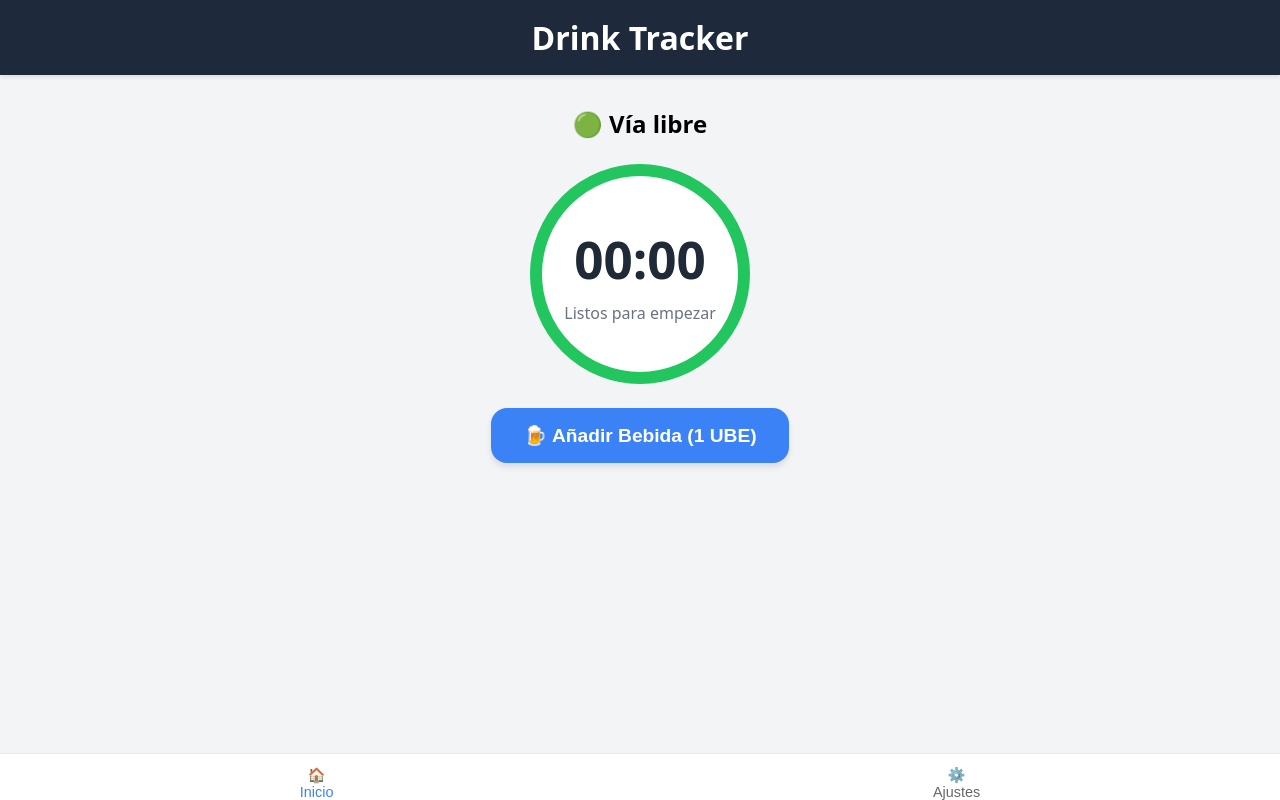
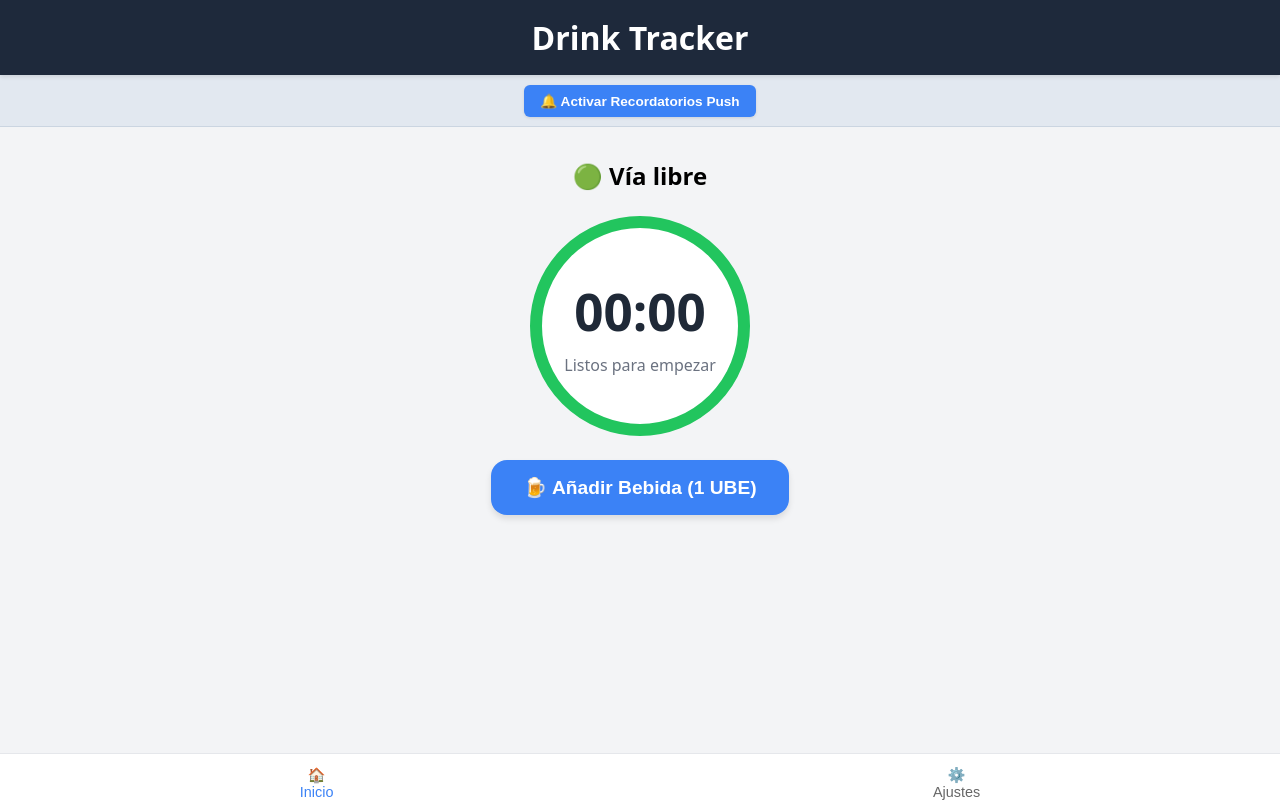
Before and after one commit to arribi/drink-tracker-frontend, a React (Vite) app: page / in a window 1280 px wide. Built offline with nearby package versions, Linux system fonts and the light colour scheme.

Commit message:
feat: flujo de suscripción push

```diff
--- a/src/App.jsx
+++ b/src/App.jsx
@@ -1,19 +1,81 @@
 import { useState } from 'react'
 import Dashboard from './components/Dashboard'
 import Settings from './components/Settings'
+
+// 1. LLAVE VAPID PÚBLICA (Pega aquí la tuya exacta del archivo .env del backend)
+const VAPID_PUBLIC_KEY = 'BACohSw7fpHNV7IzTnao5M2TmdGl2IYm2d1UqcgyVhSKAVl-MBBK5UmznSQsA16jBVEtZtsjCykG3jXqY_4MfVI';
+
+// Función auxiliar nativa para transformar la llave VAPID y que el navegador la entienda
+function urlBase64ToUint8Array(base64String) {
+  const padding = '='.repeat((4 - base64String.length % 4) % 4);
+  const base64 = (base64String + padding).replace(/\-/g, '+').replace(/_/g, '/');
+  const rawData = window.atob(base64);
+  const outputArray = new Uint8Array(rawData.length);
+  for (let i = 0; i < rawData.length; ++i) {
+    outputArray[i] = rawData.charCodeAt(i);
+  }
+  return outputArray;
+}
 
 function App() {
   // Estado para controlar qué pantalla vemos
   const [currentView, setCurrentView] = useState('dashboard')
 
+  // 2. LÓGICA PARA SOLICITAR PERMISO Y GUARDAR EN MONGO
+  const suscribirUsuario = async () => {
+    try {
+      // A. Pedir permiso nativo al usuario
+      const permiso = await Notification.requestPermission();
+      if (permiso !== 'granted') {
+        alert('¡Ups! Has denegado el permiso de notificaciones.');
+        return;
+      }
+
+      // B. Esperar a que el Service Worker esté activo
+      const registro = await navigator.serviceWorker.ready;
+
+      // C. Generar la suscripción con el servidor del ecosistema (Google/Apple)
+      const suscripcion = await registro.pushManager.subscribe({
+        userVisibleOnly: true,
+        applicationServerKey: urlBase64ToUint8Array(VAPID_PUBLIC_KEY)
+      });
+
+      console.log('Suscripción generada en el navegador:', suscripcion);
+
+      // D. Enviar el JSON directo a tu backend en Node (Puerto 3000)
+      const respuesta = await fetch('http://localhost:3000/subscribe', {
+        method: 'POST',
+        body: JSON.stringify(suscripcion),
+        headers: {
+          'Content-Type': 'application/json'
+        }
+      });
+
+      const datos = await respuesta.json();
+      console.log('Respuesta del backend:', datos);
+      alert('¡Dispositivo vinculado con éxito en MongoDB! 🔔');
+
+    } catch (error) {
+      console.error('Error al suscribir al usuario:', error);
+      alert('Hubo un error al activar las notificaciones.');
+    }
+  };
+
   return (
     <div style={styles.appShell}>
-      {/* Cabecera (opcional, le da un toque de app) */}
+      {/* Cabecera */}
       <header style={styles.header}>
         <h1>Drink Tracker</h1>
       </header>
 
-      {/* Zona principal dinámica (ocupa el espacio restante y hace scroll si es necesario) */}
+      {/* Barra de pruebas global para activar las notificaciones */}
+      <div style={styles.notificationBanner}>
+        <button onClick={suscribirUsuario} style={styles.bannerBtn}>
+          🔔 Activar Recordatorios Push
+        </button>
+      </div>
+
+      {/* Zona principal dinámica */}
       <main style={styles.mainArea}>
         {currentView === 'dashboard' ? <Dashboard /> : <Settings />}
       </main>
@@ -40,9 +102,11 @@ function App() {
 const styles = {
   appShell: { display: 'flex', flexDirection: 'column', height: '100vh', width: '100vw', backgroundColor: '#f3f4f6' },
   header: { backgroundColor: '#1e293b', color: 'white', padding: '1rem', textAlign: 'center', boxShadow: '0 2px 4px rgba(0,0,0,0.1)', zIndex: 10 },
+  notificationBanner: { backgroundColor: '#e2e8f0', padding: '0.6rem', textAlign: 'center', borderBottom: '1px solid #cbd5e1', zIndex: 5 },
+  bannerBtn: { backgroundColor: '#3b82f6', color: 'white', border: 'none', padding: '8px 16px', borderRadius: '6px', cursor: 'pointer', fontSize: '0.85rem', fontWeight: 'bold', boxShadow: '0 1px 3px rgba(0,0,0,0.1)' },
   mainArea: { flex: 1, overflowY: 'auto', position: 'relative' },
   bottomNav: { display: 'flex', justifyContent: 'space-around', backgroundColor: 'white', borderTop: '1px solid #e5e7eb', padding: '0.8rem 0', paddingBottom: 'env(safe-area-inset-bottom)' },
   navBtn: { background: 'none', border: 'none', fontSize: '0.9rem', cursor: 'pointer', display: 'flex', flexDirection: 'column', alignItems: 'center', gap: '4px' }
 }
 
-export default App
+export default App;
```
